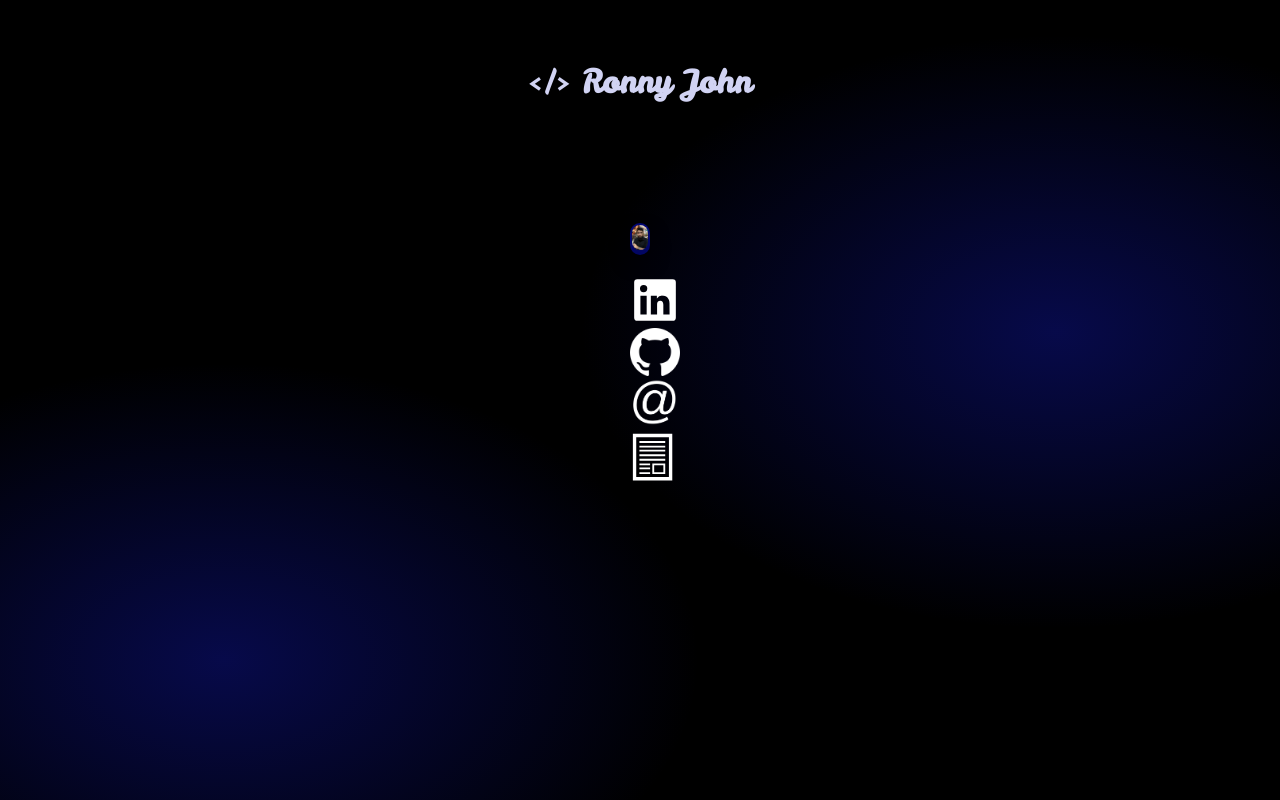
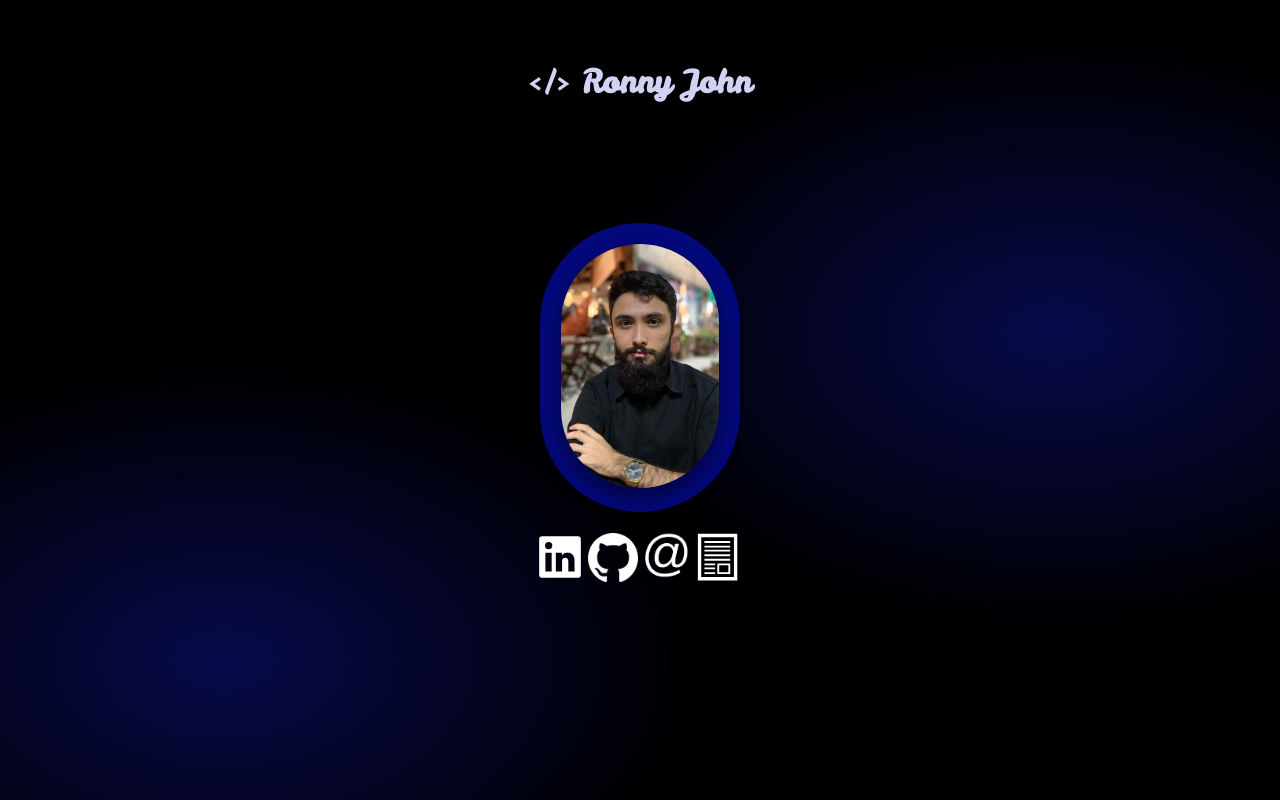
Before and after one commit to ronnyjohnti/dev.ronnyjohnti, a PHP site: page / in a window 1280 px wide. Run offline with PHP 8.4, Linux system fonts and the light colour scheme.

Commit message:
feat: Fixing stylesheets

```diff
--- a/index.css
+++ b/index.css
@@ -108,18 +108,19 @@ main .presentation .hire-me {
 }
 
 main .photo {
-	width: 25vw;
 	margin: 0 auto;
-	padding: 20px 150px;
+	padding-block: 20px;
 }
 
 main .photo .draw {
 	width: 100%;
+	max-width: 200px;
 	border-radius: 26vh;
 	background-color: var(--color-blue-1);
-	display: inline-block;
+	display: block;
 	aspect-ratio: .7;
 	padding: 10%;
+	margin: 0 auto;
 }
 
 main .photo .draw img {
```
